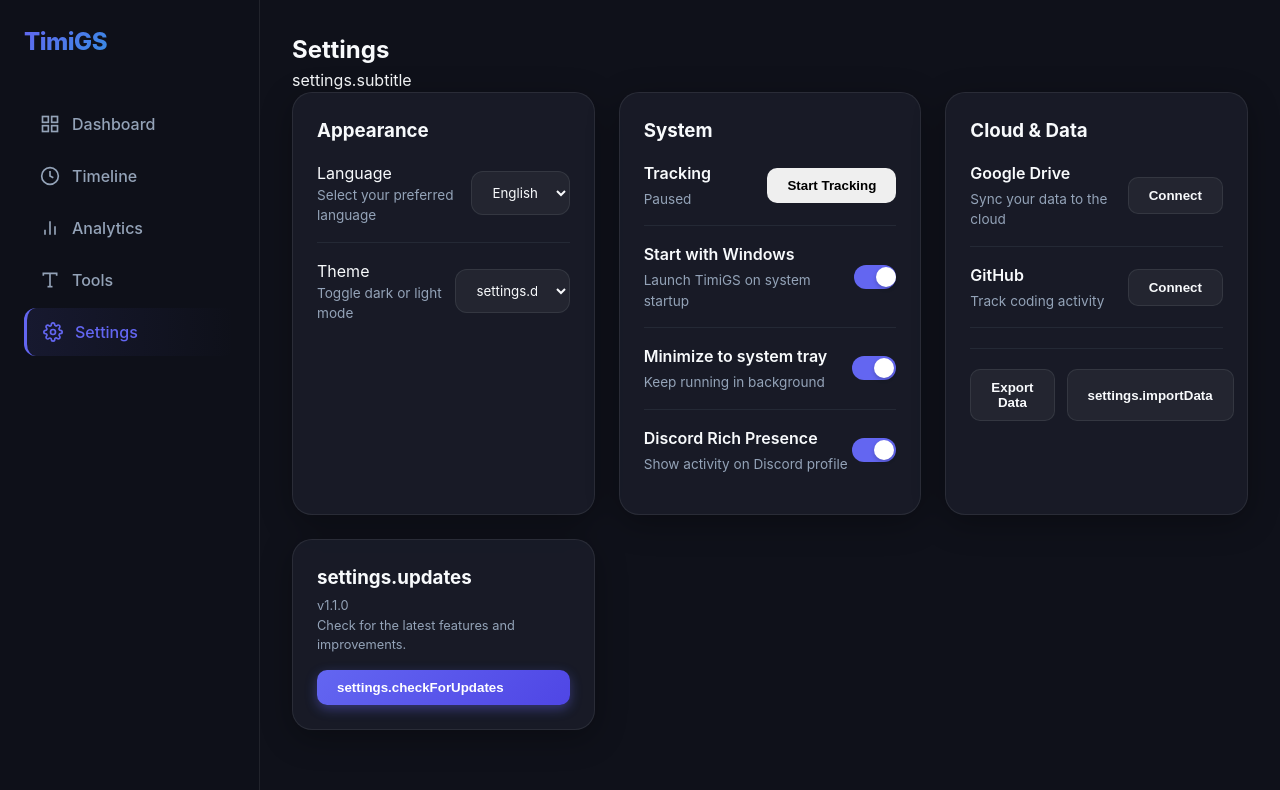
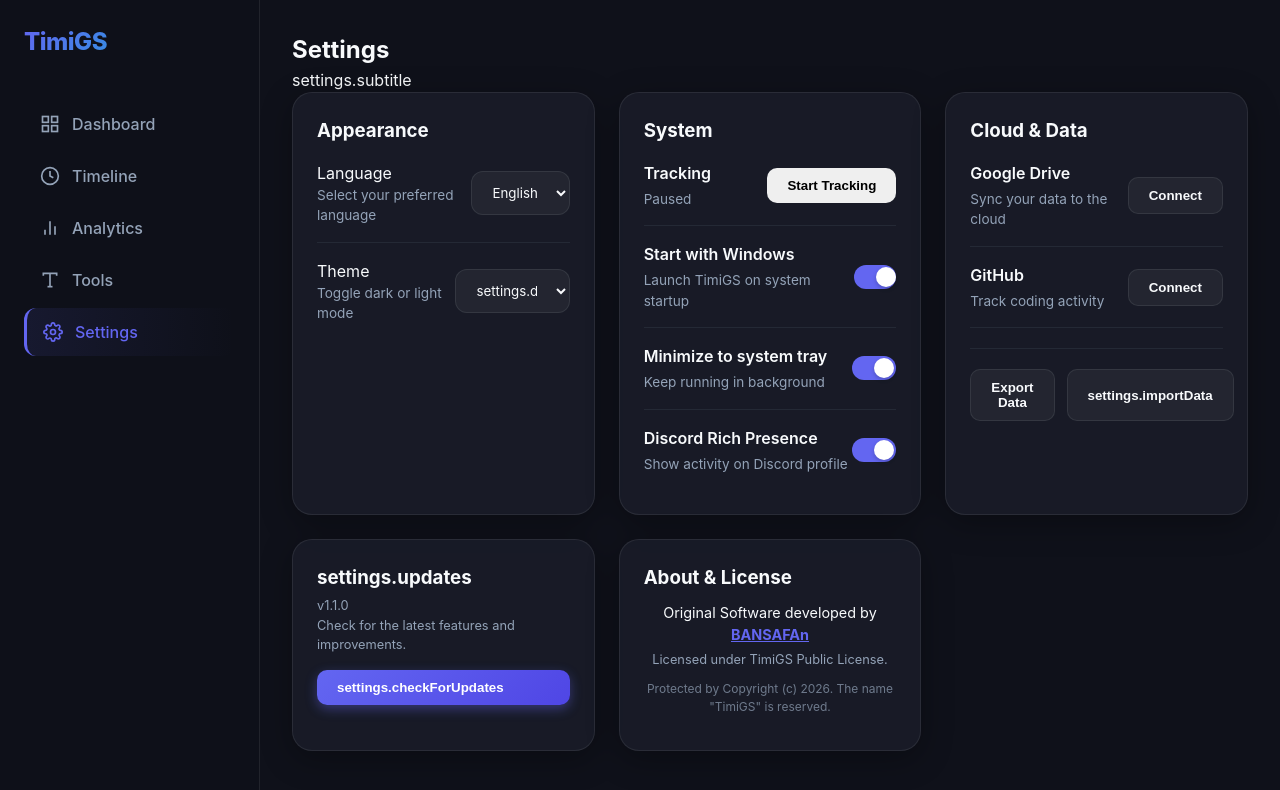
Before and after one commit to BANSAFAn/timiGS-, a Vue app: page /settings in a window 1280 px wide. Shown: the top 790 px of the page. Built offline with nearby package versions, Linux system fonts and the light colour scheme.

Commit message:
feat: Add mandatory attribution and license info to UI
Enhanced the Terms and Settings views to display explicit mandatory attribution and license information, including author credit and name preservation requirements. Updated LICENSE formatting for improved readability and consistency.

```diff
--- a/src/views/Settings.vue
+++ b/src/views/Settings.vue
@@ -156,6 +156,24 @@
           <button class="btn btn-primary full-width" @click="checkForUpdates">
             {{ $t('settings.checkForUpdates') }}
           </button>
+        </div>
+
+        <!-- About & License (Mandatory Attribution) -->
+        <div class="glass-card">
+          <div class="card-header">
+            <h3 class="card-title">About & License</h3>
+          </div>
+          <div class="setting-info" style="text-align: center; padding: 10px 0;">
+             <p class="setting-desc" style="font-size: 0.9rem; color: var(--text-color);">
+               Original Software developed by <a href="https://github.com/BANSAFAn" target="_blank" style="color: var(--color-primary); font-weight: bold;">BANSAFAn</a>
+             </p>
+             <p class="setting-desc" style="font-size: 0.8rem; margin-top: 5px;">
+               Licensed under TimiGS Public License.
+             </p>
+             <p class="setting-desc" style="font-size: 0.75rem; margin-top: 10px; opacity: 0.7;">
+               Protected by Copyright (c) 2026. The name "TimiGS" is reserved.
+             </p>
+          </div>
         </div>
 
       </div>
```
Also changed, not shown: 2 other files (tests, documents, lock files or other folders).
